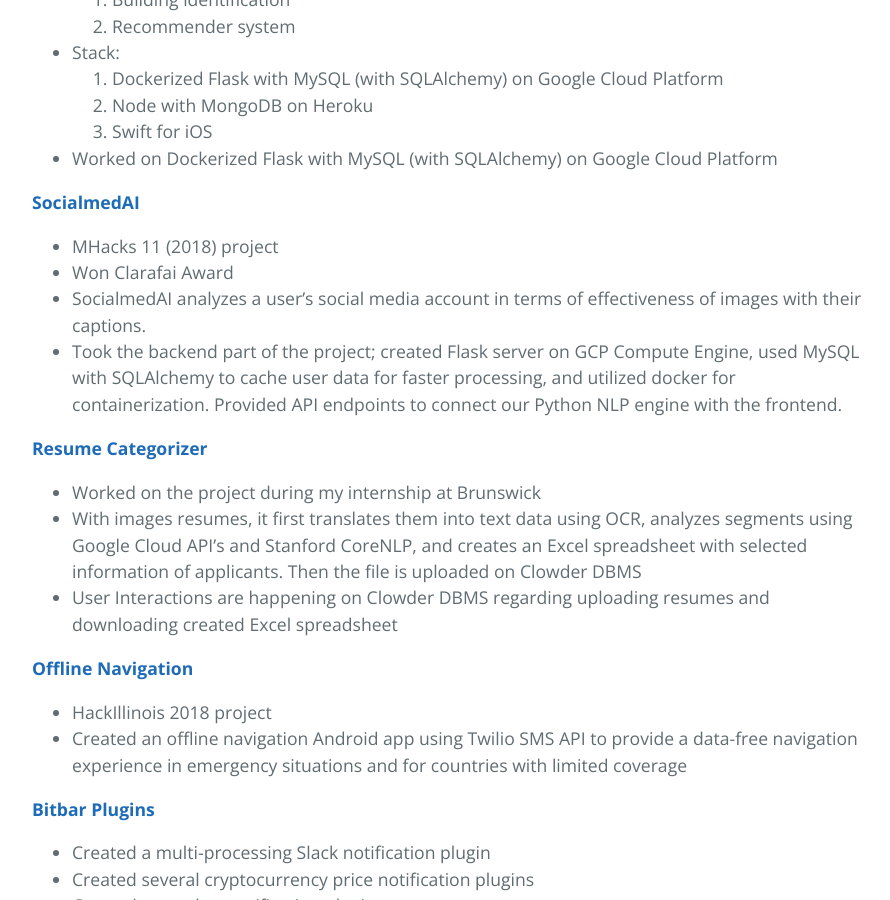
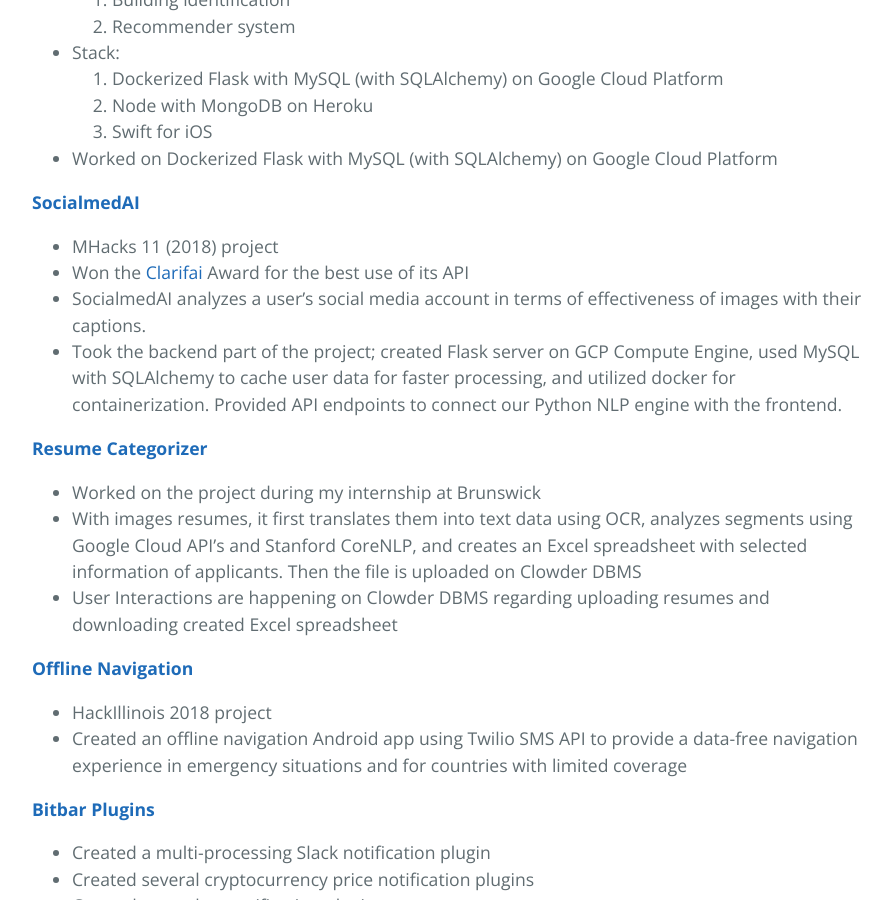
Before and after one commit to jocho-here/mgjo5899.github.io, a Jekyll site: the page built from index.md, in a window 1280 px wide and 900 px high, scrolled down 2894 px. Shown: the whole window, without its empty margins (192-1082 px from the left). Built offline with Jekyll 4.4.1, drawn with Linux system fonts in a browser that asks for light colours; our own code applies the rules of GitHub Pages for plain Markdown files.

Commit message:
Update index.md

```diff
--- a/index.md
+++ b/index.md
@@ -84,7 +84,7 @@
 
 [**SocialmedAI**](https://devpost.com/software/socialmedai-v51gni)
 - MHacks 11 (2018) project
-- Won Clarafai Award
+- Won the [Clarifai](https://www.clarifai.com/) Award for the best use of its API
 - SocialmedAI analyzes a user's social media account in terms of effectiveness of images with their captions.
 - Took the backend part of the project; created Flask server on GCP Compute Engine, used MySQL with SQLAlchemy to cache user data for faster processing, and utilized docker for containerization. Provided API endpoints to connect our Python NLP engine with the frontend.
 
```
